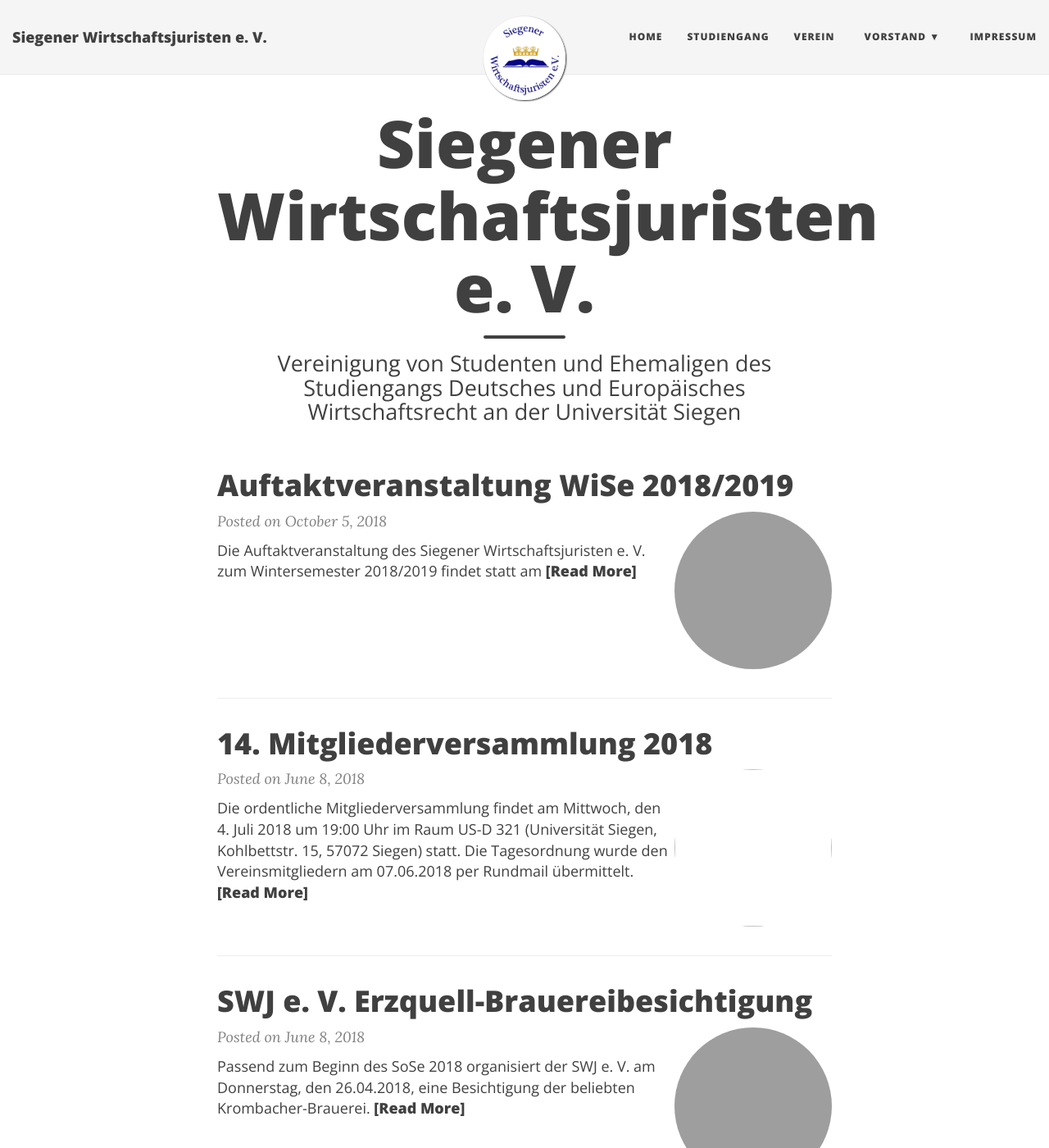
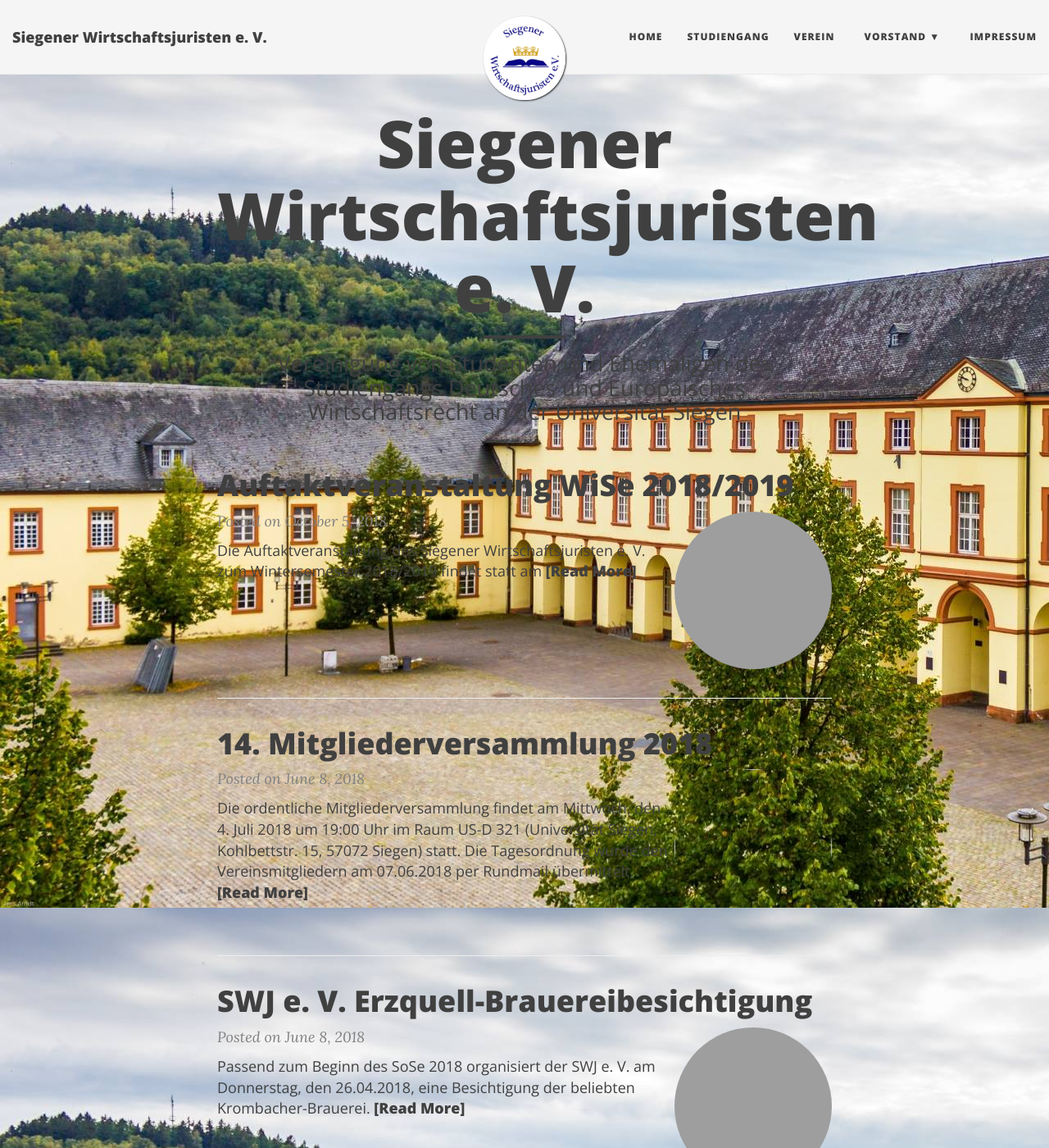
Before and after one commit to dewrs/dewrs.github.io, a Jekyll site: the page built from index.html, in a window 1280 px wide and 1400 px high. Shown: the whole window at 82% size. Built offline with Jekyll 4.4.1, drawn with Linux system fonts in a browser that asks for light colours; nearby versions of some CDN libraries; the list of posts is cut into pages by our own code; grey boxes are pictures that could not be loaded.

Commit message:
Update _config.yml

```diff
--- a/_config.yml
+++ b/_config.yml
@@ -62,7 +62,8 @@
 
 # navbar-img: "/img/bgimage.png"
 # footer-img: "/img/bgimage.png"
-page-img: "/img/dewrs/dewrs_website/unteres_schloss.JPG"
+page-img: "/img/unteres_schloss.jpg"
+bigimage: "/img/unteres_schloss.JPG"
 
 # --- Footer options --- #
 
```
